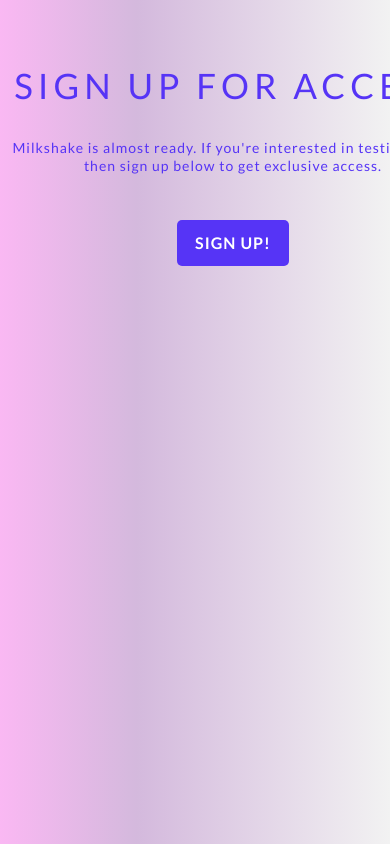
After one commit to dheeraj-coding/mesa-recommender, a Flask app: page /error500 in a window 390 px wide; the page is wider, and only the part inside the window is pictured. The commit adds this page. Run offline with Flask 2, Linux system fonts and the light colour scheme; parts of the project's set-up code (start-up, migrations or seed data) failed here and were passed over.

Commit message:
Improve mobile landing page and add sign up page

```diff
--- a/app.py
+++ b/app.py
@@ -411,6 +411,11 @@ def playlists_page(context):
                            tracks=rec_tracks, user_id=user_id)
 
 
+@app.route("/error500")
+def error500():
+    return render_template("error500.html")
+
+
 # A decorator used to tell the application which URL is associated function
 @app.route("/authorize")
 def login_callback():
@@ -444,7 +449,12 @@ def login_callback():
 
     print("=========url=", url, token)
     headers = {"Authorization": f"Bearer {token}"}
-    r = requests.get(url, headers=headers)
+    try:
+        r = requests.get(url, headers=headers)
+        r.raise_for_status()
+    except requests.exceptions.HTTPError as err:
+        print(err)
+        return redirect("/error500")
 
     # response from Spotify when we ask for user profile
     print(r.text)
--- /dev/null
+++ b/static/assets/css/error500.css
@@ -0,0 +1,70 @@
+
+body {
+    background: linear-gradient(90deg, rgba(250, 184, 243, 1) 0%, rgba(212, 185, 221, 1) 35%, rgba(242, 242, 242, 1) 100%);;
+    font-family: 'Lato', sans-serif;
+    color: #5634F6;
+    text-align: center;
+}
+
+
+form {
+    width: 450px;
+    margin: 17% auto;
+}
+
+
+.header {
+    font-size: 35px;
+    text-transform: uppercase;
+    letter-spacing: 5px;
+}
+
+
+.description {
+    font-size: 14px;
+    letter-spacing: 1px;
+    line-height: 1.3em;
+    margin: -2px 0 45px;
+}
+
+
+.input {
+    display: flex;
+    align-items: center;
+}
+
+
+.button {
+    height: 44px;
+    border: none;
+}
+
+#submit:visited,
+#submit:active,
+#submit {
+    width: 25%;
+    height: 46px;
+    background: #5634F6;
+    font-family: inherit;
+    font-weight: bold;
+    color: white;
+    letter-spacing: 1px;
+    border-radius: 5px 5px 5px 5px;
+    cursor: pointer;
+    transition: background .3s ease-in-out;
+    text-decoration: none;
+    line-height: 46px;
+}
+
+
+#submit:hover {
+    background: rgba(128, 0, 128, 0.5);
+    text-decoration: none;
+}
+
+
+input:focus {
+    outline: none;
+    outline: 2px solid #E86C8D;
+    box-shadow: 0 0 2px #E86C8D;
+}
--- /dev/null
+++ b/templates/error500.html
@@ -0,0 +1,26 @@
+<html>
+<head>
+    <meta charset="utf-8">
+    <title>Sign Up For Beta Form</title>
+    <link rel="stylesheet" href="/static/assets/css/error500.css">
+    <link href='https://fonts.googleapis.com/css?family=Lato:400,700' rel='stylesheet' type='text/css'>
+</head>
+<body>
+<form action="#" method="post" name="sign up for beta form">
+    <div class="header">
+        <p>Sign Up For Access</p>
+    </div>
+    <div class="description">
+        <p>Milkshake is almost ready. If you're interested in testing it out, then sign up below to get exclusive
+            access.</p>
+    </div>
+    <div style="text-align: center" class="input">
+        <a class="button" id="submit"
+           href="https://docs.google.com/forms/d/1YvIJvxYU4AlXuADQN6bUBXAQHbwondxxM0HviYkRKzQ/edit"
+           style="margin: auto;"> SIGN UP! </a>
+    </div>
+
+
+</form>
+</body>
+</html>
--- a/templates/hello.html
+++ b/templates/hello.html
@@ -95,7 +95,7 @@
             <button type="button" onclick="toggleSection('section-container2')" class="btn btn-md mt-4 btn-bg">
                 Why?
             </button>
-            <button type="button" onclick="toggleSection('section-container3')" class="btn btn-md mt-4 btn-bg">
+            <button type="button" onclick="window.location='/auth/login'" class="btn btn-md mt-4 btn-bg">
                 Login with Spotify
             </button>
         </div>
```
